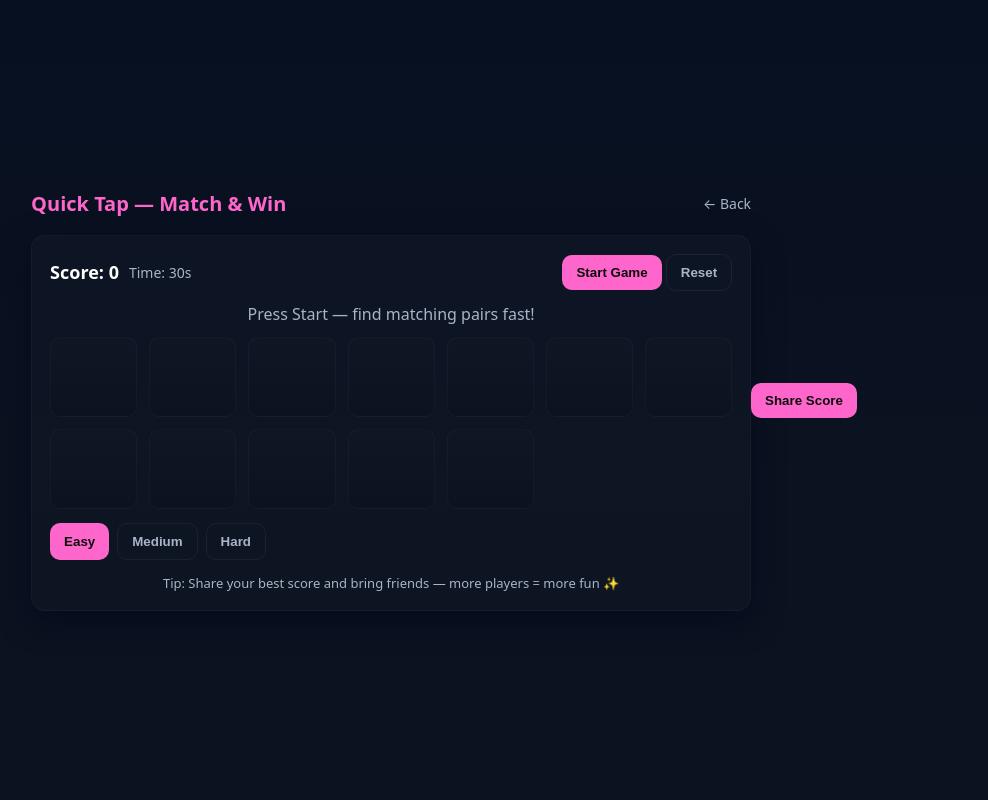
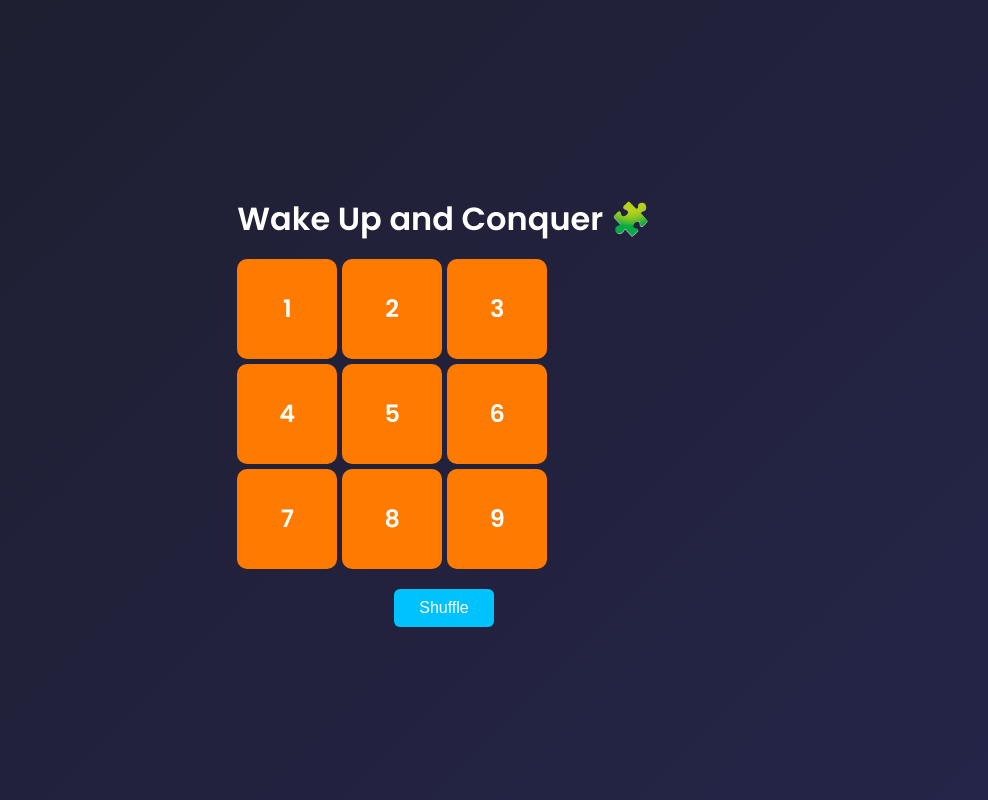
Before and after one commit to afrinafsana/Afrin-website, a plain HTML site: page templates/game.html in a window 1280 px wide. Shown: the whole page, without its empty margins (196-1184 px from the left). Drawn offline with Linux system fonts and the light colour scheme.

Commit message:
Refactor game.html for new puzzle game layout

```diff
--- a/templates/game.html
+++ b/templates/game.html
@@ -1,256 +1,124 @@
-<!-- File: templates/game.html -->
 <!DOCTYPE html>
 <html lang="en">
 <head>
-  <meta charset="utf-8" />
-  <meta name="viewport" content="width=device-width,initial-scale=1" />
-  <title>Quick Tap — Afrin's Game</title>
+  <meta charset="UTF-8">
+  <meta name="viewport" content="width=device-width, initial-scale=1.0">
+  <title>Puzzle Game</title>
+
+  <!-- Manifest file for PWA -->
+  <link rel="manifest" href="/static/manifest.json">
+
+  <!-- Favicon (optional) -->
+  <link rel="icon" href="/static/icon.png" type="image/png">
+
+  <!-- Google Fonts (optional) -->
+  <link href="https://fonts.googleapis.com/css2?family=Poppins:wght@400;600&display=swap" rel="stylesheet">
+
   <style>
-    :root{
-      --bg:#071021; --card:#0f1724; --accent:#ff66cc; --muted:#aab3c7;
-    }
-    *{box-sizing:border-box}
-    body{
-      margin:0;
-      min-height:100vh;
-      background:linear-gradient(180deg,#071021 0%, #0b1220 60%);
-      color:#fff;
-      font-family: "Poppins", system-ui, -apple-system, "Segoe UI", Roboto, Arial;
-      display:flex;
-      align-items:center;
-      justify-content:center;
-      padding:20px;
+    body {
+      margin: 0;
+      padding: 0;
+      font-family: 'Poppins', sans-serif;
+      background: linear-gradient(135deg, #1e1e2f, #25254a);
+      color: #fff;
+      display: flex;
+      justify-content: center;
+      align-items: center;
+      height: 100vh;
     }
 
-    .wrap{width:100%;max-width:720px}
-    header{display:flex;justify-content:space-between;align-items:center;margin-bottom:18px}
-    header h1{font-size:20px;margin:0;color:var(--accent)}
-    header a{color:var(--muted);text-decoration:none;font-size:14px}
-
-    .card{
-      background:linear-gradient(180deg, rgba(255,255,255,0.02), rgba(255,255,255,0.01));
-      border:1px solid rgba(255,255,255,0.03);
-      padding:18px;border-radius:14px;
-      box-shadow:0 10px 30px rgba(2,6,23,0.6);
+    .game-container {
+      text-align: center;
     }
 
-    .game-top{display:flex;gap:12px;align-items:center;justify-content:space-between;margin-bottom:12px}
-    .score-box{display:flex;gap:10px;align-items:center}
-    .score{font-weight:700;font-size:18px;color:#fff}
-    .time{font-size:14px;color:var(--muted)}
-
-    .play-area{
-      display:grid;
-      grid-template-columns:repeat(auto-fit,minmax(80px,1fr));
-      gap:12px;margin-top:12px;
+    h1 {
+      font-size: 2rem;
+      margin-bottom: 1rem;
     }
 
-    .tile{
-      background:linear-gradient(180deg,#0f1724,#0b1220);
-      height:80px;border-radius:10px;display:flex;align-items:center;
-      justify-content:center;font-size:22px;color:transparent;cursor:pointer;
-      user-select:none;border:1px solid rgba(255,255,255,0.03);
-      transition:transform .15s ease, box-shadow .15s ease, color .12s;
+    .puzzle {
+      display: grid;
+      grid-template-columns: repeat(3, 100px);
+      grid-gap: 5px;
+      margin: auto;
     }
-    .tile.revealed{color:#fff;background:linear-gradient(90deg,var(--accent),#ff8c00);box-shadow:0 12px 30px rgba(255,102,204,0.08);transform:translateY(-6px)}
-    .tile.matched{background:rgba(0,0,0,0.12);color:rgba(255,255,255,0.65);opacity:.85;cursor:default;transform:none}
 
-    .controls{display:flex;gap:8px;margin-top:14px;flex-wrap:wrap}
-    button{
-      background:var(--accent);border:none;color:#0b0b0b;padding:10px 14px;border-radius:10px;font-weight:700;cursor:pointer;
+    .piece {
+      width: 100px;
+      height: 100px;
+      background: #ff7b00;
+      display: flex;
+      justify-content: center;
+      align-items: center;
+      font-size: 24px;
+      font-weight: 600;
+      border-radius: 10px;
+      cursor: pointer;
+      transition: 0.3s;
     }
-    button.ghost{background:transparent;border:1px solid rgba(255,255,255,0.06);color:var(--muted)}
-    .footer{margin-top:14px;color:var(--muted);font-size:13px;text-align:center}
 
-    @media(max-width:420px){
-      .tile{height:66px;font-size:18px}
+    .piece:hover {
+      background: #ffa733;
+      transform: scale(1.05);
+    }
+
+    .btn {
+      margin-top: 20px;
+      padding: 10px 25px;
+      background-color: #00c2ff;
+      color: #fff;
+      border: none;
+      border-radius: 6px;
+      cursor: pointer;
+      font-size: 1rem;
+      transition: 0.3s;
+    }
+
+    .btn:hover {
+      background-color: #008ecf;
     }
   </style>
 </head>
 <body>
-  <div class="wrap">
-    <header>
-      <h1>Quick Tap — Match & Win</h1>
-      <a href="/motivation">← Back</a>
-    </header>
-
-    <div class="card">
-      <div class="game-top">
-        <div class="score-box">
-          <div class="score" id="score">Score: 0</div>
-          <div class="time" id="timer">Time: 30s</div>
-        </div>
-        <div>
-          <button id="startBtn">Start Game</button>
-          <button id="resetBtn" class="ghost">Reset</button>
-        </div>
-      </div>
-
-      <div id="message" style="text-align:center;color:var(--muted);margin-bottom:8px">Press Start — find matching pairs fast!</div>
-
-      <div class="play-area" id="board" aria-live="polite">
-        <!-- tiles injected here -->
-      </div>
-
-      <div class="controls">
-        <button id="easy">Easy</button>
-        <button id="medium" class="ghost">Medium</button>
-        <button id="hard" class="ghost">Hard</button>
-      </div>
-
-      <div class="footer">Tip: Share your best score and bring friends — more players = more fun ✨</div>
-    </div>
+  <div class="game-container">
+    <h1>Wake Up and Conquer 🧩</h1>
+    <div class="puzzle" id="puzzle"></div>
+    <button class="btn" onclick="shuffle()">Shuffle</button>
   </div>
 
   <script>
-    // Simple Memory Matching Game
-    const board = document.getElementById('board');
-    const scoreEl = document.getElementById('score');
-    const timerEl = document.getElementById('timer');
-    const message = document.getElementById('message');
-    const startBtn = document.getElementById('startBtn');
-    const resetBtn = document.getElementById('resetBtn');
-    const difficultyBtns = { easy: document.getElementById('easy'), medium: document.getElementById('medium'), hard: document.getElementById('hard') };
+    const puzzle = document.getElementById('puzzle');
+    let pieces = [];
 
-    let icons = ['★','✦','❤','⚡','☀','☘','♕','♪','✿','✪','❖','⚑'];
-    let tiles = [];
-    let first = null, second = null;
-    let matched = 0;
-    let score = 0;
-    let timeLeft = 30;
-    let timerInterval = null;
-    let active = false;
-    let level = 'easy';
-
-    function setDifficulty(l){
-      level = l;
-      // UI highlight
-      Object.keys(difficultyBtns).forEach(k=> difficultyBtns[k].classList.toggle('ghost', k!==l));
-    }
-
-    function buildBoard(){
-      board.innerHTML='';
-      let countPairs = level === 'easy' ? 6 : (level === 'medium' ? 8 : 10);
-      let chosen = icons.slice(0, countPairs);
-      let pairs = chosen.concat(chosen);
-      // shuffle
-      pairs = pairs.sort(()=>Math.random()-0.5);
-      pairs.forEach((v,i)=>{
-        const el = document.createElement('div');
-        el.className='tile';
-        el.dataset.value=v;
-        el.dataset.index=i;
-        el.textContent = v;
-        // hide symbol visually
-        el.style.color='transparent';
-        el.addEventListener('click', onTileClick);
-        board.appendChild(el);
-      });
-      tiles = Array.from(document.querySelectorAll('.tile'));
-    }
-
-    function onTileClick(e){
-      if(!active) return;
-      const el = e.currentTarget;
-      if(el.classList.contains('revealed') || el.classList.contains('matched')) return;
-      reveal(el);
-      if(!first) first = el;
-      else if(!second && el !== first){ second = el; checkMatch(); }
-    }
-
-    function reveal(el){
-      el.classList.add('revealed');
-      el.style.color=''; // show color
-    }
-
-    function hide(el){
-      el.classList.remove('revealed');
-      el.style.color='transparent';
-    }
-
-    function lockMatched(a,b){
-      a.classList.add('matched'); b.classList.add('matched');
-      a.style.color=''; b.style.color='';
-    }
-
-    function checkMatch(){
-      if(!first || !second) return;
-      if(first.dataset.value === second.dataset.value){
-        lockMatched(first, second);
-        matched += 2;
-        score += 10;
-        scoreEl.textContent = 'Score: ' + score;
-        first = second = null;
-        if(matched === tiles.length){
-          finish(true);
-        }
-      } else {
-        active = false;
-        setTimeout(()=>{
-          hide(first); hide(second);
-          first = second = null;
-          active = true;
-        }, 700);
+    function createPuzzle() {
+      puzzle.innerHTML = '';
+      for (let i = 1; i <= 9; i++) {
+        const piece = document.createElement('div');
+        piece.classList.add('piece');
+        piece.textContent = i;
+        piece.onclick = () => movePiece(i);
+        puzzle.appendChild(piece);
+        pieces.push(i);
       }
     }
 
-    function startTimer(){
-      clearInterval(timerInterval);
-      timeLeft = level === 'easy' ? 45 : (level === 'medium' ? 35 : 25);
-      timerEl.textContent = 'Time: ' + timeLeft + 's';
-      timerInterval = setInterval(()=>{
-        timeLeft--;
-        timerEl.textContent = 'Time: ' + timeLeft + 's';
-        if(timeLeft <= 0){ clearInterval(timerInterval); finish(false); }
-      }, 1000);
+    function shuffle() {
+      pieces.sort(() => Math.random() - 0.5);
+      puzzle.innerHTML = '';
+      pieces.forEach(num => {
+        const piece = document.createElement('div');
+        piece.classList.add('piece');
+        piece.textContent = num;
+        piece.onclick = () => movePiece(num);
+        puzzle.appendChild(piece);
+      });
     }
 
-    function finish(won){
-      active = false;
-      clearInterval(timerInterval);
-      if(won){
-        message.textContent = '🔥 You matched all pairs! Score: ' + score;
-      } else {
-        message.textContent = '⏱️ Time up! Score: ' + score;
-      }
+    function movePiece(num) {
+      alert('You clicked piece ' + num + ' 🔹');
     }
 
-    function resetGame(){
-      clearInterval(timerInterval);
-      first = second = null; matched = 0; score = 0;
-      scoreEl.textContent = 'Score: 0';
-      timerEl.textContent = 'Time: 0s';
-      message.textContent = 'Press Start — find matching pairs fast!';
-      active = false;
-      buildBoard();
-    }
-
-    startBtn.addEventListener('click', ()=>{
-      resetGame();
-      active = true;
-      startTimer();
-      message.textContent = 'Game started — find pairs!';
-    });
-
-    resetBtn.addEventListener('click', resetGame);
-    difficultyBtns.easy.addEventListener('click', ()=>{ setDifficulty('easy'); resetGame(); });
-    difficultyBtns.medium.addEventListener('click', ()=>{ setDifficulty('medium'); resetGame(); });
-    difficultyBtns.hard.addEventListener('click', ()=>{ setDifficulty('hard'); resetGame(); });
-
-    // initialize
-    setDifficulty('easy');
-    buildBoard();
+    createPuzzle();
   </script>
 </body>
-<!-- Share button -->
-<button id="shareScoreBtn">Share Score</button>
-<script>
-  document.getElementById('shareScoreBtn').addEventListener('click', async () => {
-    const text = `I scored ${localStorage.getItem('bestScore') || 0} in Quick Tap — Try it: ${location.href}`;
-    if (navigator.share) {
-      navigator.share({ title: 'Play Quick Tap', text, url: location.href });
-    } else {
-      prompt('Copy & share this:', text);
-    }
-  });
-</script>
+</html>
```
